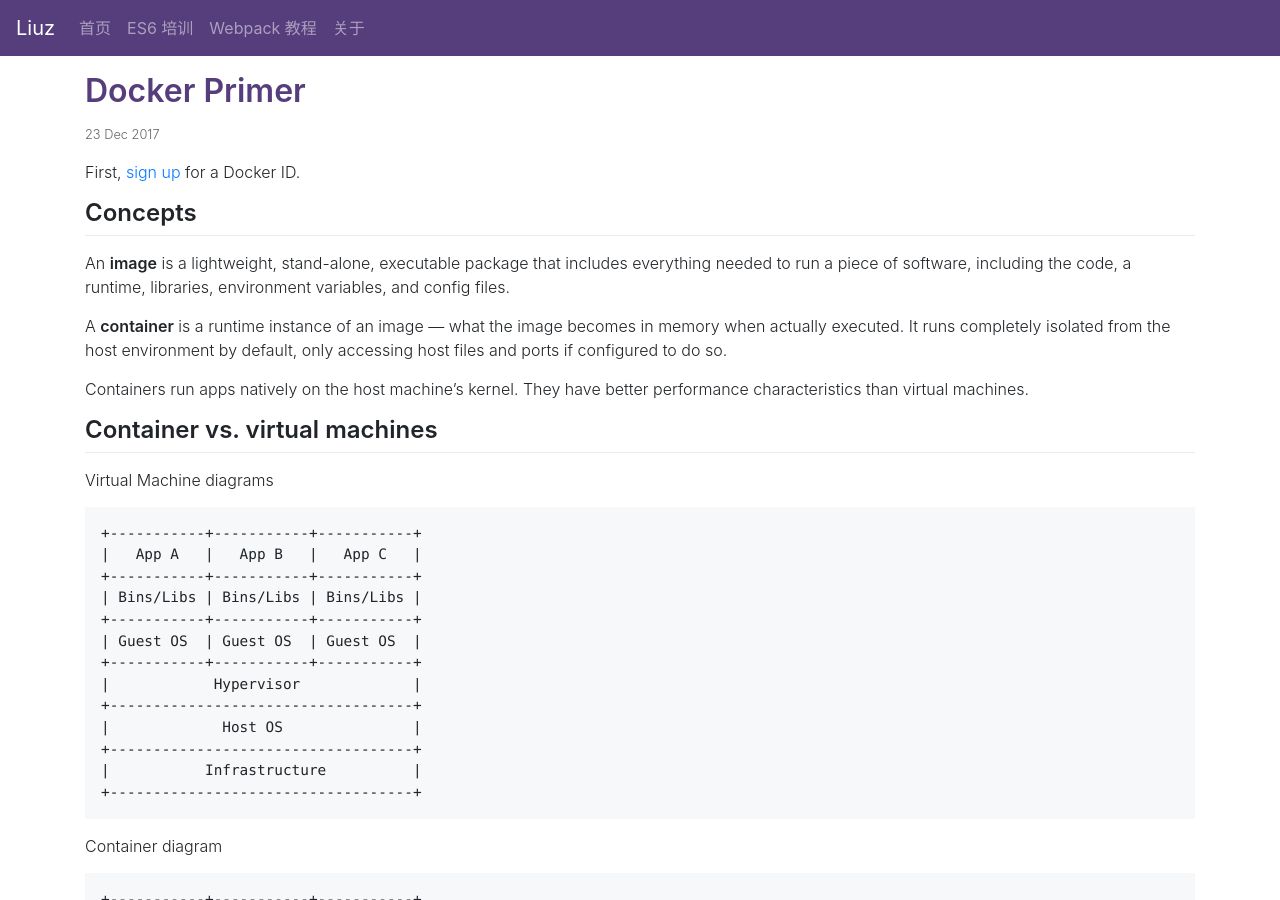
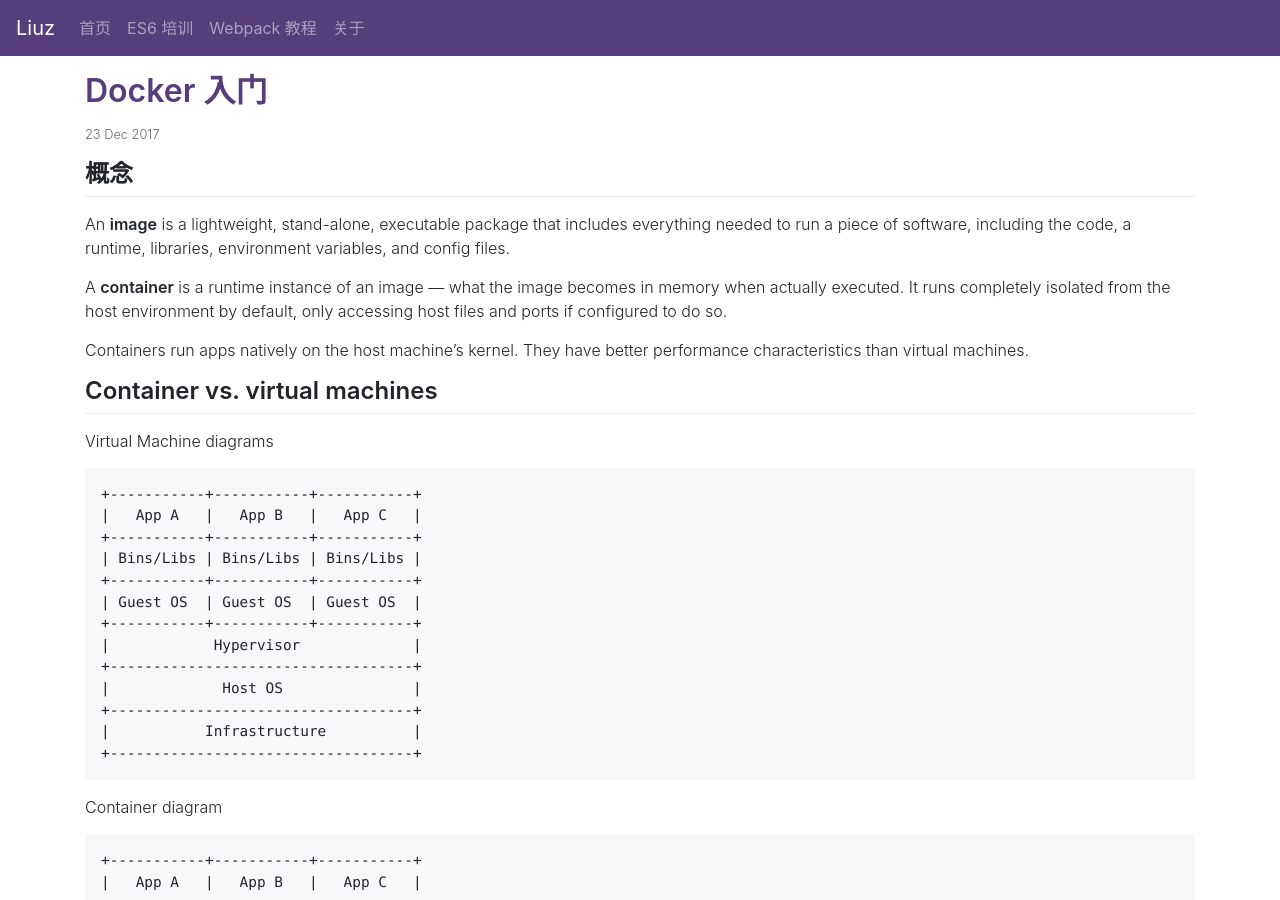
Before and after one commit to liuzhuan/liuzhuan.github.io, a Jekyll site: the page built from _posts/2017-12-23-docker-primer.md, in a window 1280 px wide and 900 px high. Built offline with Jekyll 4.4.1, drawn with Linux system fonts in a browser that asks for light colours; nearby versions of some CDN libraries.

Commit message:
updating docker content

```diff
--- a/_posts/2017-12-23-docker-primer.md
+++ b/_posts/2017-12-23-docker-primer.md
@@ -1,12 +1,10 @@
 ---
 layout: post
-title: Docker Primer
+title: Docker 入门
 date: 2017-12-23
 ---
 
-First, [sign up][cloud] for a Docker ID.
-
-## Concepts
+## 概念
 
 An **image** is a lightweight, stand-alone, executable package that includes everything needed to run a piece of software, including the code, a runtime, libraries, environment variables, and config files.
 
```
